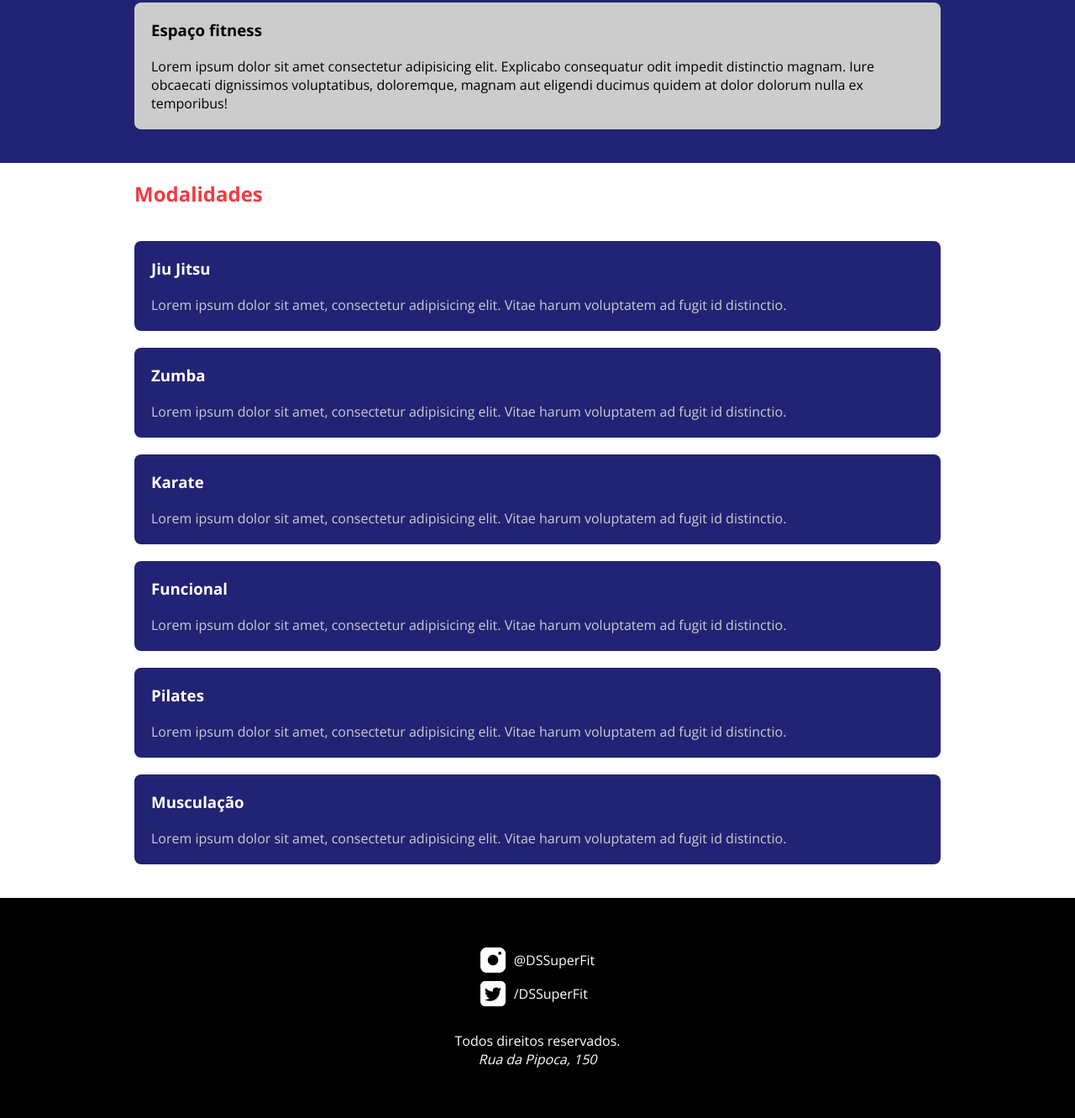
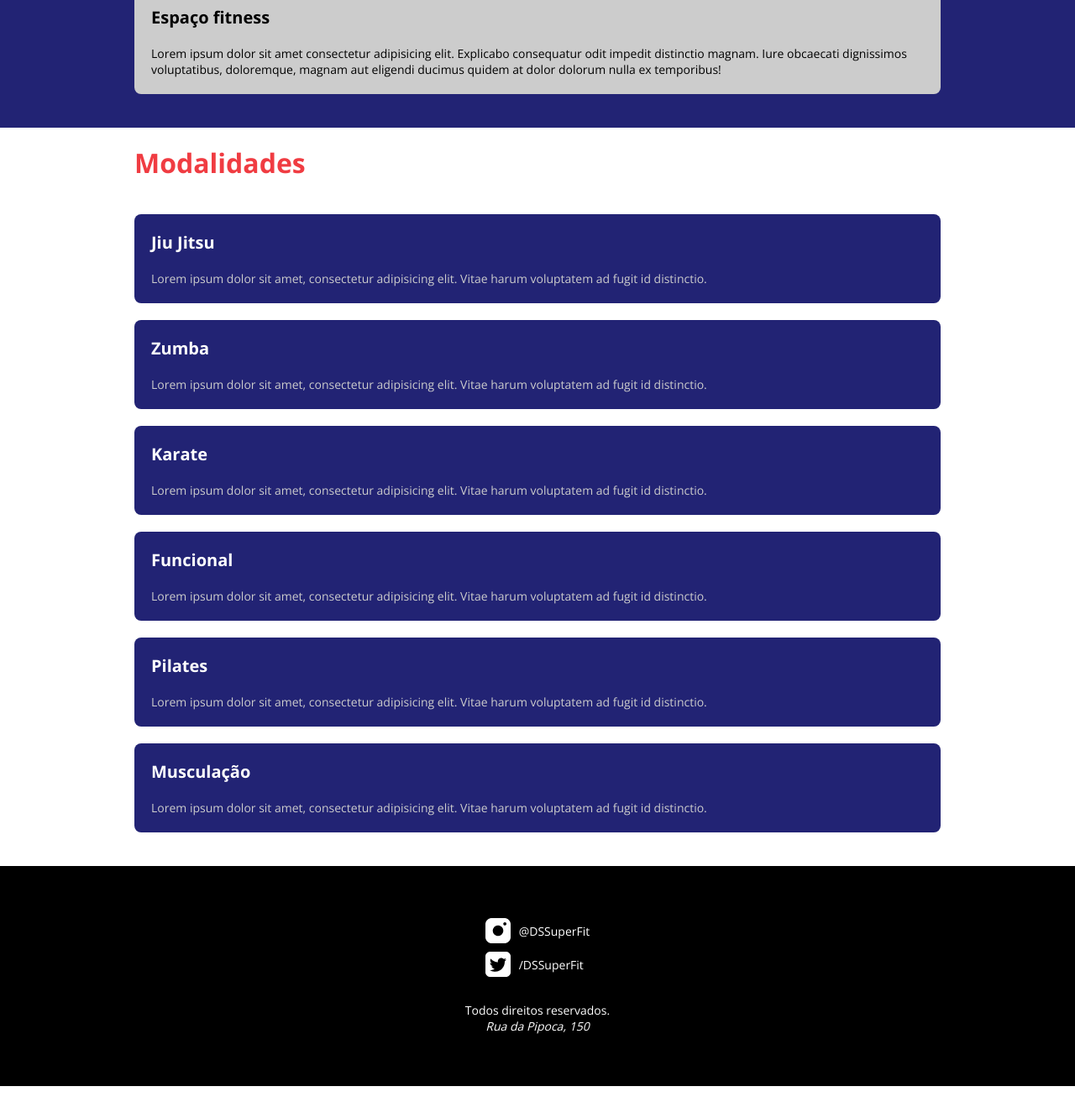
Before and after one commit to lucffernands/desafio-css, a plain HTML site: page index.html in a window 1280 px wide. Shown: the part 361-1692 px from the top of the page at 84% size. After the commit the page ends 1654 px from the top, so only its background shows below. Drawn offline with nearby package versions, Linux system fonts and the light colour scheme.

Commit message:
formating font-size

```diff
--- a/css/styles.css
+++ b/css/styles.css
@@ -15,10 +15,31 @@
   padding: 0;
 }
 
+h1 {
+  font-size: 18px;
+}
+
+h2 {
+  font-size: 32px;
+}
+
+h3 {
+  font-size: 20px;
+}
+
+p {
+  font-size: 14px;
+}
+
+address {
+  font-size: 14px;
+}
+
 a,
 a:hover {
   color: unset;
   text-decoration: none;
+  font-size: 14px;
 }
 
 header {
@@ -31,6 +52,7 @@ header {
 .nav-content {
   display: flex;
   justify-content: space-between;
+  color: var(--color-white--);
 }
 
 .instagram-content {
@@ -38,14 +60,8 @@ header {
   align-items: center;
 }
 
-nav h1 {
-  font-size: 18px;
-  color: var(--color-white--);
-}
-
 nav a {
   text-decoration: none;
-  color: var(--color-white--);
   padding-left: 10px;
 }
 
@@ -63,6 +79,7 @@ nav a {
 #space h2 {
   color: var(--color-white--);
   padding-bottom: 40px;
+  font-size: 32px;
 }
 
 .space-card {
--- a/index.html
+++ b/index.html
@@ -90,11 +90,11 @@
             <div>
                 <div class="footer-instagram">
                     <img src="/img/instagram.png" alt="Instagram">
-                    <a href="http://instagram.com/DSSuperFit">@DSSuperFit</a>
+                    <a href="http://instagram.com/dssuperFit">@DSSuperFit</a>
                 </div>
                 <div class="footer-twitter">
                     <img src="/img/twitter.png" alt="Twiter">
-                    <a href="http://twitte.com/DSSuperFit">/DSSuperFit</a>
+                    <a href="http://twitte.com/dssuperFit">/DSSuperFit</a>
                 </div>
             </div>
             <div class="footer-text">
```
